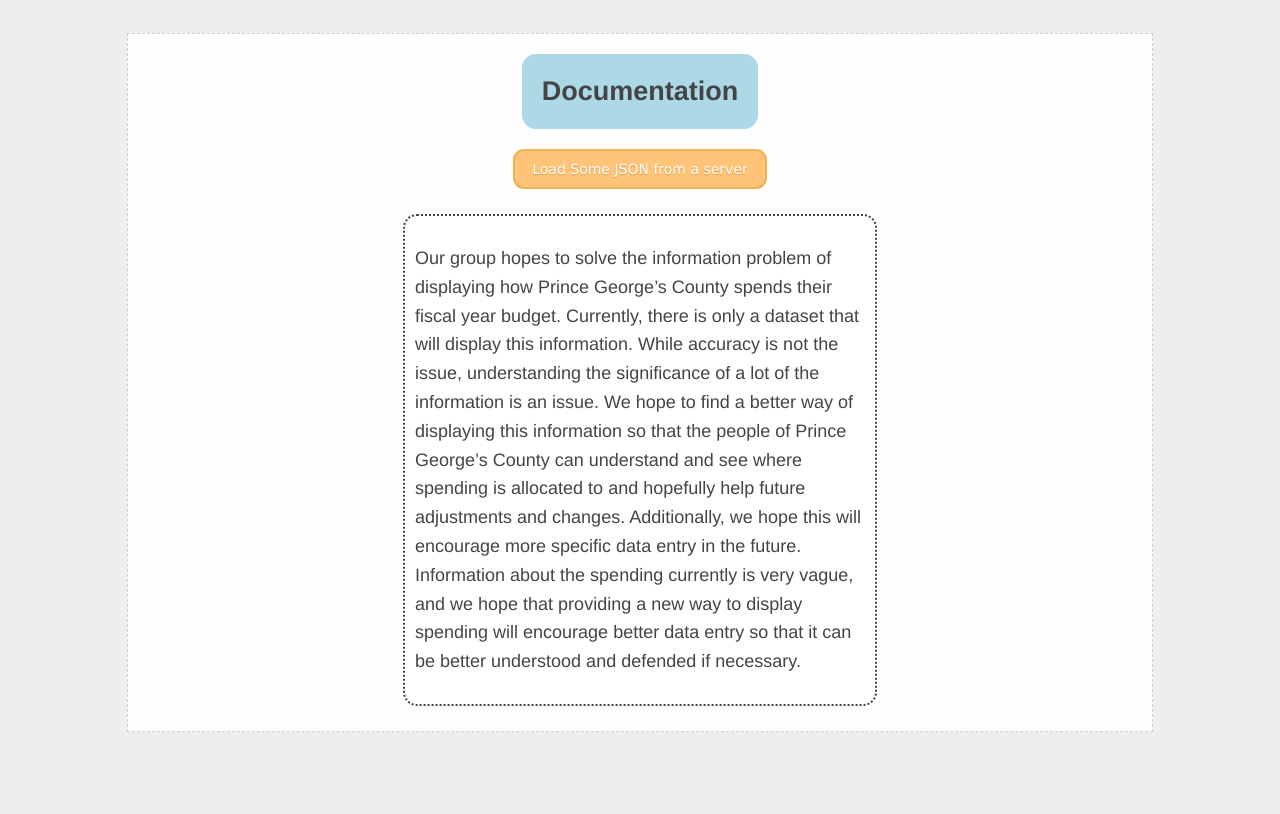
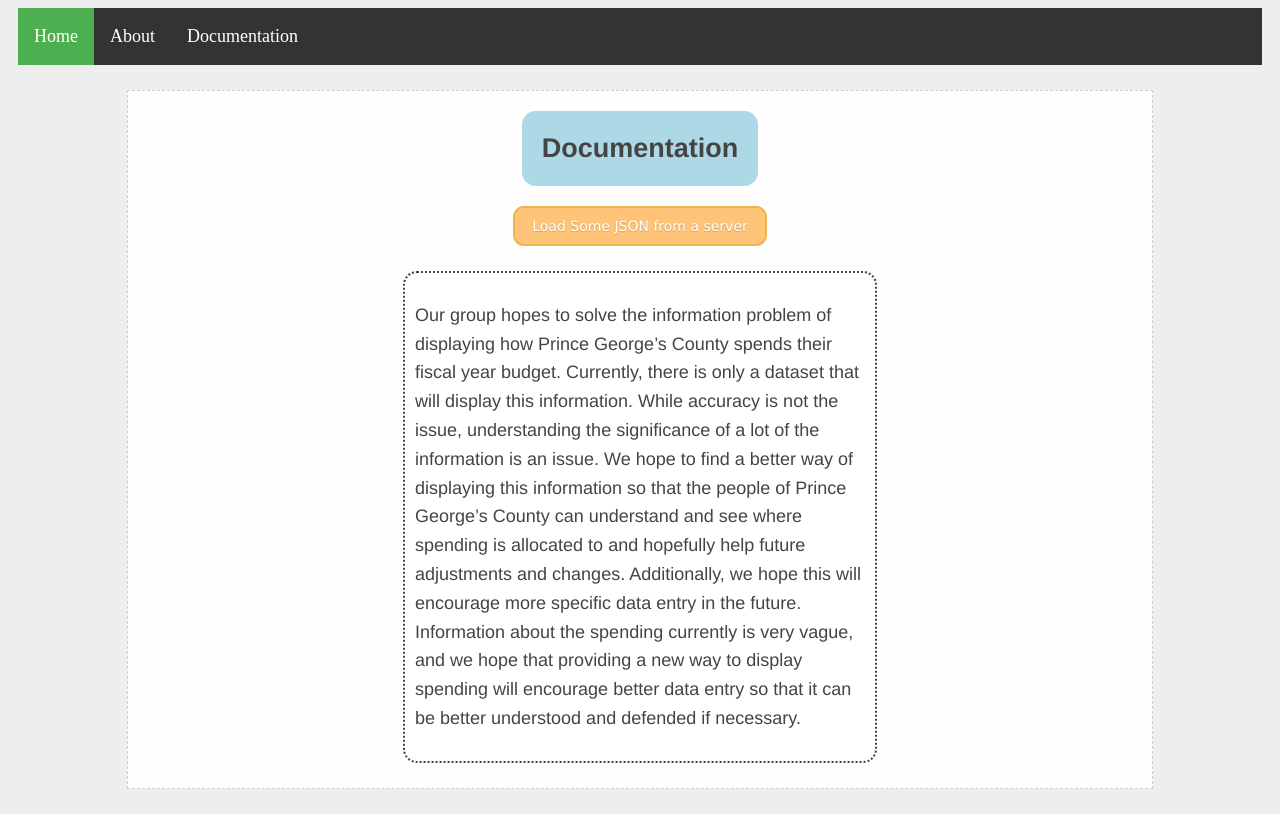
Before and after one commit to JmkGallier/377_Project, a website: page src/public/documentation.html in a window 1280 px wide. Drawn offline with Linux system fonts and the light colour scheme.

Commit message:
Navigation bar

```diff
--- a/src/public/documentation.html
+++ b/src/public/documentation.html
@@ -7,6 +7,11 @@
 </head>
 
 <body>
+        <ul>
+                <li><a class="active" href="index.html">Home</a></li>
+                <li><a href="about.html">About</a></li>
+                <li><a href="documentation.html">Documentation</a></li>
+              </ul>
   <div class="container">
     <div class="wrapper">
       <div class="header">Documentation</div>
--- a/src/public/lab_styles.css
+++ b/src/public/lab_styles.css
@@ -1,4 +1,4 @@
-/* Set  document default styles for text */
+/* Set document default styles for text */
 body {
   line-height: 1.6;
   font-size: 18px;
@@ -12,7 +12,6 @@ h2,
 h3 {
   line-height: 1.2
 }
-
 
 /* End document default styles */
 .code {
@@ -103,3 +102,37 @@ h3 {
   position: relative;
   top: 1px;
 }
+
+
+
+
+
+
+
+ul {
+  list-style-type: none;
+  margin: 0;
+  padding: 0;
+  overflow: hidden;
+  background-color: #333;
+}
+
+li {
+  float: left;
+}
+
+li a {
+  display: block;
+  color: white;
+  text-align: center;
+  padding: 14px 16px;
+  text-decoration: none;
+}
+
+li a:hover:not(.active) {
+  background-color: #111;
+}
+
+.active {
+  background-color: #4CAF50;
+}
```
Also changed, not shown: src/public/about.html (+5 -0 lines), src/public/index.html (+49 -3 lines).
